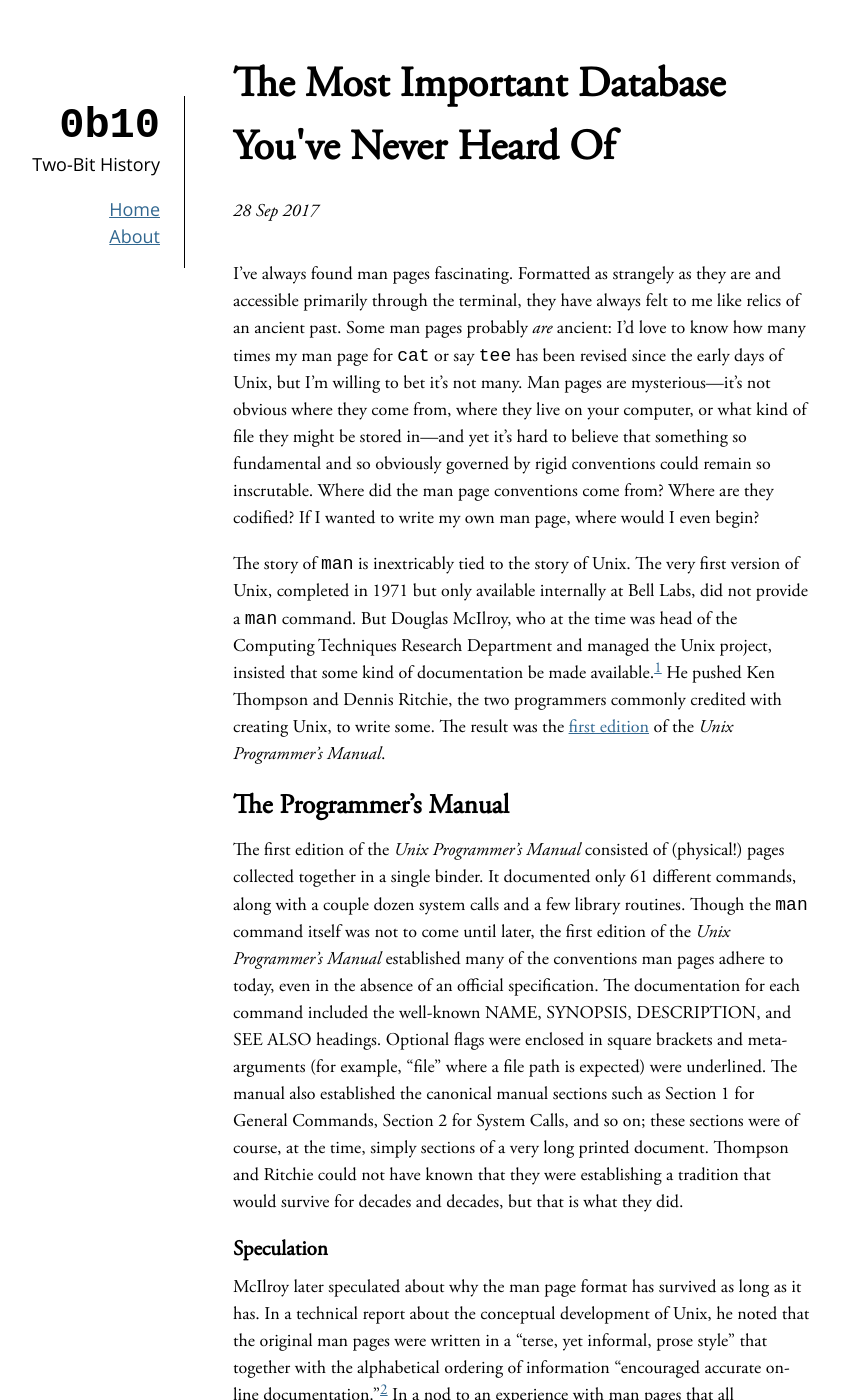
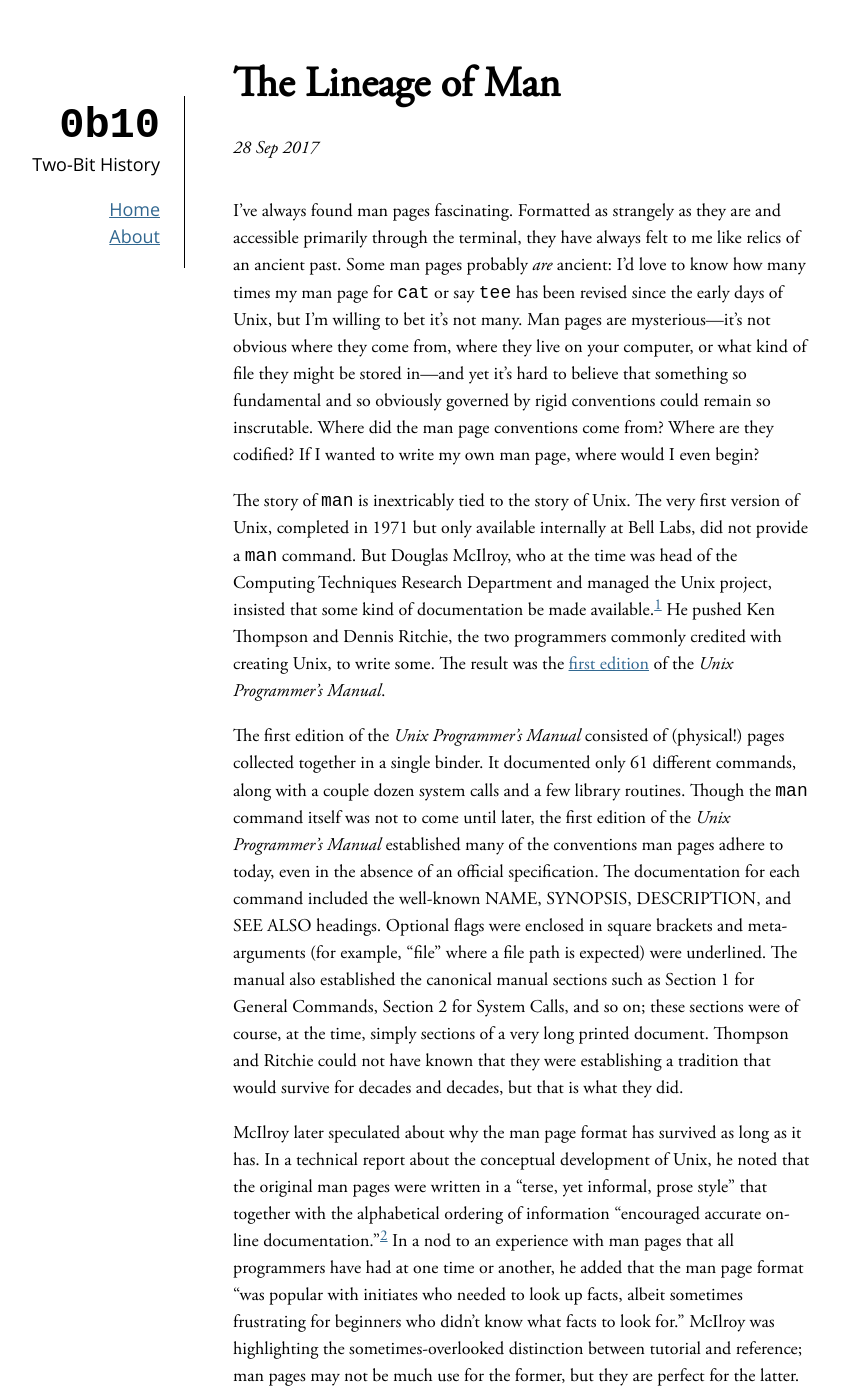
Before and after one commit to sinclairtarget/sinclairtarget.github.io, a Jekyll site: the page built from _posts/2017-09-28-the-lineage-of-man.md, in a window 1280 px wide and 1400 px high. Shown: the whole window, without its empty margins (117-958 px from the left). Built offline with Jekyll 4.4.1, drawn with Linux system fonts in a browser that asks for light colours.

Commit message:
Lineage of Man post.

```diff
--- a/_posts/2017-09-28-the-lineage-of-man.md
+++ b/_posts/2017-09-28-the-lineage-of-man.md
@@ -1,6 +1,6 @@
 ---
 layout: post
-title: The Most Important Database You've Never Heard Of
+title: The Lineage of Man
 ---
 I've always found man pages fascinating. Formatted as strangely as they are and
 accessible primarily through the terminal, they have always felt to me like
@@ -24,7 +24,6 @@ creating Unix, to write some. The result was the [first
 edition](https://www.bell-labs.com/usr/dmr/www/1stEdman.html) of the _Unix
 Programmer's Manual_.
 
-## The Programmer's Manual
 The first edition of the _Unix Programmer's Manual_ consisted of (physical!)
 pages collected together in a single binder. It documented only 61 different
 commands, along with a couple dozen system calls and a few library routines.
@@ -41,7 +40,6 @@ document. Thompson and Ritchie could not have known that they were establishing
 a tradition that would survive for decades and decades, but that is what they
 did.
 
-### Speculation
 McIlroy later speculated about why the man page format has survived as long as
 it has. In a technical report about the conceptual development of Unix, he
 noted that the original man pages were written in a "terse, yet informal, prose
```
